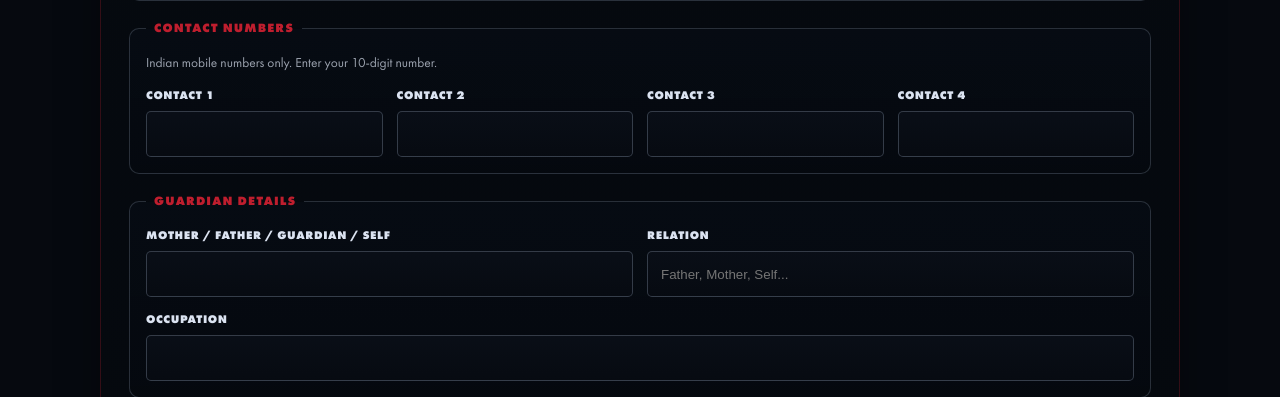
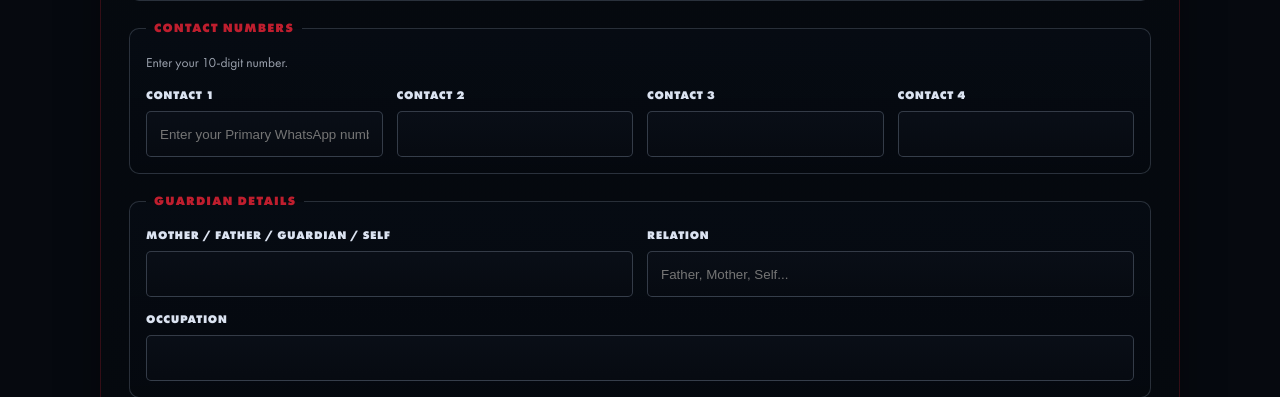
Before and after one commit to INNCORRECTOR/MUSIKA, a FastAPI app: page /admission in a window 1280 px wide. Shown: the part 803-1200 px from the top of the page. Run offline with FastAPI, Linux system fonts and the light colour scheme; data that the repository does not hold is empty.

Commit message:
placeholder

```diff
--- a/templates/admission.html
+++ b/templates/admission.html
@@ -70,10 +70,10 @@
 
         <fieldset>
           <legend>Contact Numbers</legend>
-          <p class="admission-contact-lead">Indian mobile numbers only. Enter your 10-digit number.</p>
+          <p class="admission-contact-lead">Enter your 10-digit number.</p>
           <div class="admission-grid admission-grid-four">
-            <div class="admission-field admission-phone-field">
-              <span id="contact-1-label">Contact 1</span>
+            <label class="admission-field admission-phone-field" for="contact-1-input">
+              <span>Contact 1</span>
               <input
                 type="tel"
                 name="contact_1"
@@ -84,13 +84,13 @@
                 spellcheck="false"
                 maxlength="10"
                 pattern="[6-9][0-9]{9}"
-                title="10-digit Indian mobile number"
+                title=" "
                 required
-                aria-labelledby="contact-1-label"
                 aria-describedby="contact-1-error"
+                placeholder="Enter your Primary WhatsApp number"
               />
               <p class="admission-field-error admission-phone-error" id="contact-1-error" role="alert" hidden></p>
-            </div>
+            </label>
             <div class="admission-field admission-phone-field">
               <span id="contact-2-label">Contact 2</span>
               <input
```
